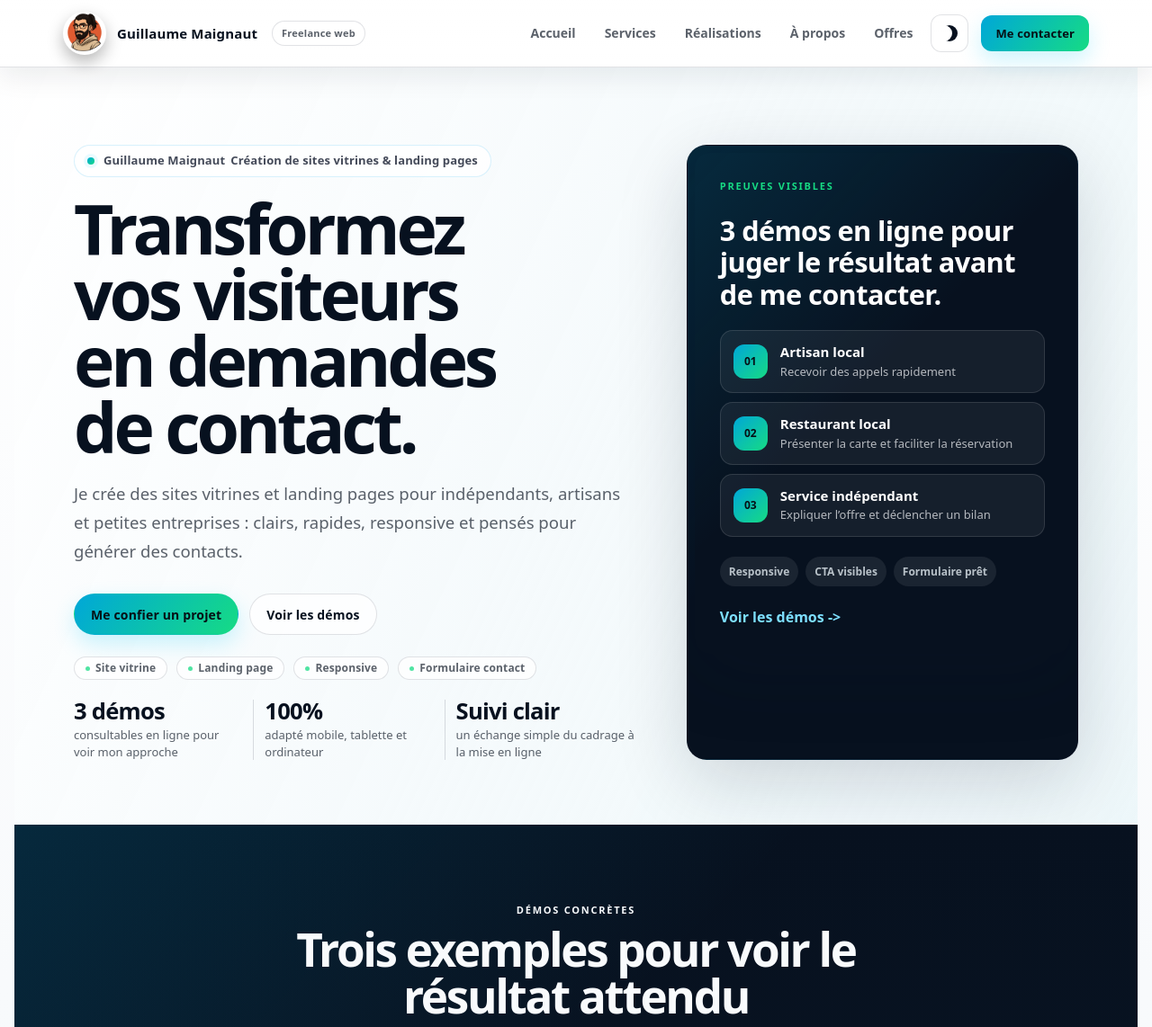
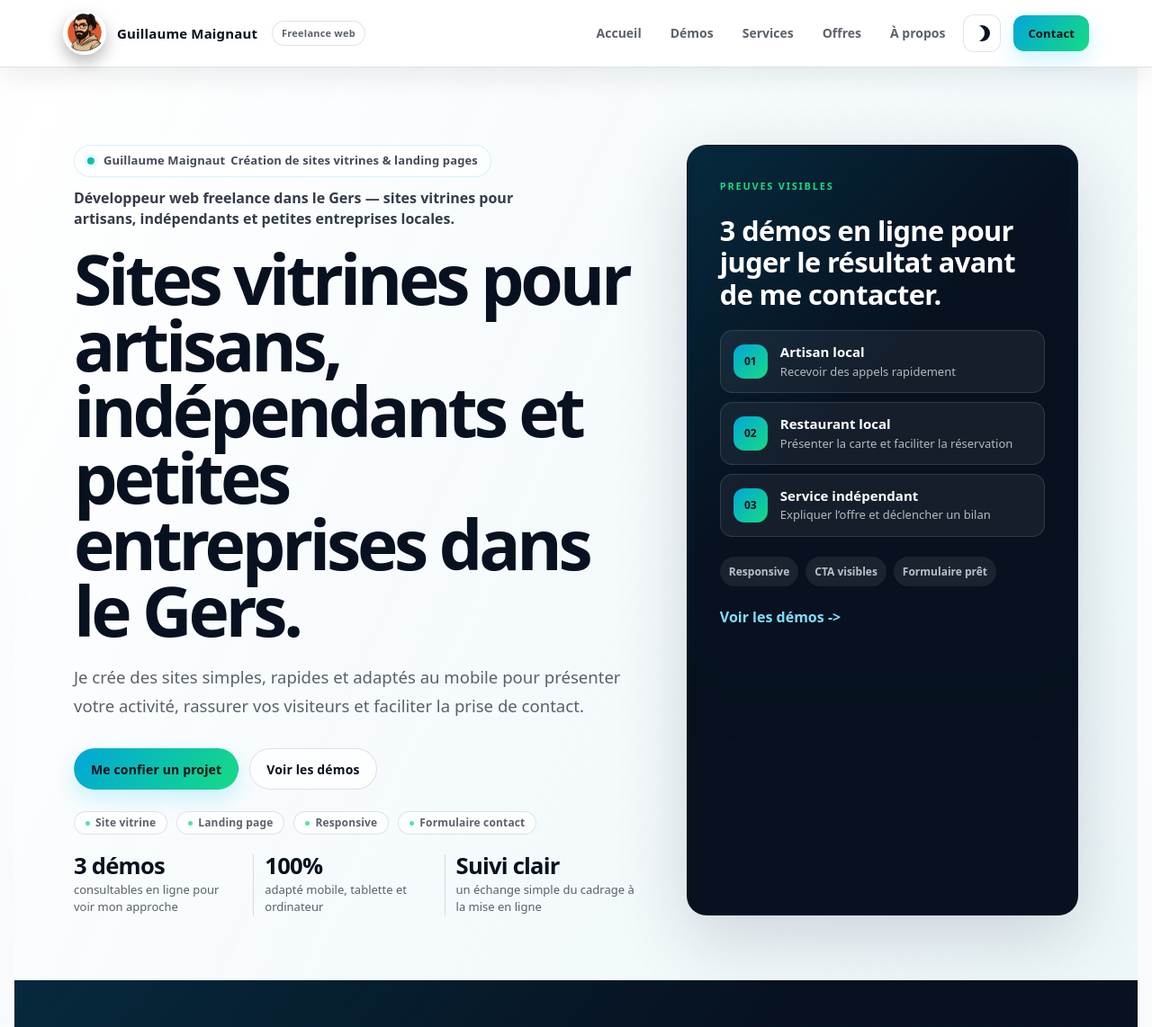
Before and after one commit to Guillaume0402/portfolio_guillaume, a PHP site: page / in a window 1280 px wide. Shown: the top 1142 px of the page at 90% size. Run offline with PHP 8.4, Linux system fonts and the light colour scheme; style sheets or scripts are compiled from the project's sources.

Commit message:
Improve local positioning and portfolio messaging

```diff
--- a/assets/scss/pages/home/_about-contact.scss
+++ b/assets/scss/pages/home/_about-contact.scss
@@ -88,6 +88,19 @@
     line-height: 1.68;
     font-size: clamp(15px, 1.2vw, 17px);
     max-width: 68ch;
+}
+
+.about-link {
+    color: var(--accent2);
+    font-weight: 800;
+    text-decoration: none;
+
+    &:hover,
+    &:focus-visible {
+        color: var(--accent);
+        text-decoration: underline;
+        text-underline-offset: 4px;
+    }
 }
 
 .about-stats {
--- a/assets/scss/pages/home/_freelance-hero.scss
+++ b/assets/scss/pages/home/_freelance-hero.scss
@@ -6,7 +6,11 @@
     }
 
     .hero-title {
-        max-width: 12ch;
+        max-width: 16ch;
+
+        @media (max-width: 820px) {
+            max-width: 12ch;
+        }
     }
 }
 
--- a/assets/scss/pages/home/_hero.scss
+++ b/assets/scss/pages/home/_hero.scss
@@ -104,6 +104,20 @@
     white-space: nowrap;
 }
 
+.hero-local-anchor {
+    margin: -8px 0 18px;
+    color: rgba(248, 250, 252, 0.88);
+    font-size: clamp(15px, 1.25vw, 18px);
+    font-weight: 750;
+    line-height: 1.45;
+    max-width: 54ch;
+
+    @media (max-width: 820px) {
+        margin: -4px 0 16px;
+        text-align: left;
+    }
+}
+
 .hero-title {
     position: relative;
     margin: 0 0 22px;
--- a/assets/scss/themes/_light-mode.scss
+++ b/assets/scss/themes/_light-mode.scss
@@ -120,6 +120,10 @@ html[data-theme="light"] {
     .hero-title {
         color: #07111f;
         background: none;
+    }
+
+    .hero-local-anchor {
+        color: rgba(7, 17, 31, 0.82);
     }
 
     .showcase-browser,
--- a/docker/mysql/initdb/02-seed.sql
+++ b/docker/mysql/initdb/02-seed.sql
@@ -4,9 +4,9 @@ SET CHARACTER SET utf8mb4;
 USE `portfolio`;
 
 INSERT INTO `projects` (`idproject`, `title`, `description`, `github_link`, `project_link`, `image`, `tech_stack`) VALUES
-(1, 'EcoRide', 'Plateforme de covoiturage écologique full stack avec authentification sécurisée, système de crédits, gestion des trajets, rôles utilisateurs et notifications e-mail automatiques lors des demandes de participation et de leur validation.', 'https://github.com/Guillaume0402/ecoride', 'https://ecoride-app-gn-39216337ff0d.herokuapp.com/', 'ecoride.webp', 'PHP, HTML, CSS, Docker, SQL, NoSQL'),
-(2, 'Tichylist', 'Application de gestion de tâches et de projets intégrant une authentification sécurisée, la création de comptes utilisateurs et un suivi structuré des listes et projets.', 'https://github.com/Guillaume0402/TickyList', NULL, 'tickylist.webp', 'PHP, HTML, CSS, Docker, SQL'),
-(3, 'TutoPHP', 'Site d’apprentissage orienté PHP vanilla, créé pour rendre les notions essentielles plus accessibles à travers une présentation claire et des cas pratiques.', 'https://github.com/Guillaume0402/Tuto-php', 'https://tuto-php-19982edf3ffe.herokuapp.com/', 'tuto-php.webp', 'PHP, HTML, CSS');
+(1, 'EcoRide', 'Projet full stack avec rôles utilisateurs, trajets, crédits et notifications. Il montre ma capacité à gérer une logique métier plus complète qu’un simple site vitrine.', 'https://github.com/Guillaume0402/ecoride', 'https://ecoride-app-gn-39216337ff0d.herokuapp.com/', 'ecoride.webp', 'PHP, HTML, CSS, Docker, SQL, NoSQL'),
+(2, 'Tichylist', 'Application de gestion de tâches avec comptes utilisateurs, authentification et suivi de projets. Ce projet montre ma capacité à structurer une application avec espace privé et données sécurisées.', 'https://github.com/Guillaume0402/TickyList', NULL, 'tickylist.webp', 'PHP, HTML, CSS, Docker, SQL'),
+(3, 'TutoPHP', 'Site pédagogique autour de PHP vanilla, pensé pour rendre des notions techniques accessibles. Il montre ma capacité à organiser du contenu, clarifier un parcours et construire une interface lisible.', 'https://github.com/Guillaume0402/Tuto-php', 'https://tuto-php-19982edf3ffe.herokuapp.com/', 'tuto-php.webp', 'PHP, HTML, CSS');
 
 INSERT INTO `skills` (`idskills`, `name`, `logo`) VALUES
 (1, 'PHP', 'phpsbg.webp'),
--- a/src/Controllers/ContactController.php
+++ b/src/Controllers/ContactController.php
@@ -16,9 +16,9 @@ class ContactController extends AbstractController
     ];
 
     private const BUDGET_OPTIONS = [
-        '450_900' => '450 à 900 € TTC',
-        '900_1500' => '900 à 1500 € TTC',
-        '1500_plus' => '1500 € TTC et plus',
+        '450_900' => '450 à 900 €',
+        '900_1500' => '900 à 1500 €',
+        '1500_plus' => '1500 € et plus',
         'indecis' => 'Je ne sais pas encore',
     ];
 
--- a/src/Controllers/HomeController.php
+++ b/src/Controllers/HomeController.php
@@ -7,14 +7,13 @@ namespace App\Controllers;
 use App\Http\AbstractController;
 use App\Repositories\ProjectRepository;
 use App\Services\Database;
-use App\Repositories\SkillsRepository;
 
 final class HomeController extends AbstractController
 {
     public function index(): string
     {
         return $this->render('home/index', [
-            'pageTitle' => 'Création de sites vitrines et landing pages | Guillaume Maignaut',
+            'pageTitle' => 'Création de sites vitrines pour artisans dans le Gers | Guillaume Maignaut',
             'pageDescription' => 'Création de sites vitrines et landing pages clairs, rapides et responsive pour indépendants, artisans et petites entreprises. Démos, tarifs et contact.',
             'pageCanonical' => 'https://guillaumemaignaut.com/',
         ]);
@@ -24,15 +23,12 @@ final class HomeController extends AbstractController
     {
         $projectRepository = new ProjectRepository(Database::getConnection());
         $projects = $projectRepository->findAll();
-        $skillsRepository = new SkillsRepository(Database::getConnection());
-        $skills = $skillsRepository->findAll();
 
         return $this->render('portfolio/index', [
-            'pageTitle' => 'Réalisations | Guillaume Maignaut',
-            'pageDescription' => 'Découvrez les réalisations web de Guillaume Maignaut : sites, applications, interfaces et projets PHP, JavaScript, HTML, Sass et MySQL.',
+            'pageTitle' => 'Projets techniques | Guillaume Maignaut',
+            'pageDescription' => 'Une sélection de projets web techniques montrant la structuration d’interfaces, la gestion de données et la construction de code maintenable.',
             'pageCanonical' => 'https://guillaumemaignaut.com/portfolio',
             'projects' => $projects,
-            'skills' => $skills,
         ]);
     }
 
--- a/src/Views/contact/index.php
+++ b/src/Views/contact/index.php
@@ -10,9 +10,9 @@ $projectTypes = [
 ];
 
 $budgetOptions = [
-    '450_900' => '450 à 900 € TTC',
-    '900_1500' => '900 à 1500 € TTC',
-    '1500_plus' => '1500 € TTC et plus',
+    '450_900' => '450 à 900 €',
+    '900_1500' => '900 à 1500 €',
+    '1500_plus' => '1500 € et plus',
     'indecis' => 'Je ne sais pas encore',
 ];
 
--- a/src/Views/home/index.php
+++ b/src/Views/home/index.php
@@ -56,7 +56,7 @@ $processSteps = [
 $offers = [
     [
         'title' => 'Landing page',
-        'price' => 'À partir de 450 € TTC',
+        'price' => 'À partir de 450 €',
         'description' => 'Pour une offre précise, une campagne, un lancement ou une prise de contact rapide.',
         'included' => [
             '1 page complète orientée conversion',
@@ -68,7 +68,7 @@ $offers = [
     ],
     [
         'title' => 'Site vitrine',
-        'price' => 'À partir de 900 € TTC',
+        'price' => 'À partir de 900 €',
         'description' => 'Pour présenter votre activité, vos services et recevoir des demandes de contact.',
         'label' => 'Le plus demandé',
         'featured' => true,
@@ -106,11 +106,13 @@ $offers = [
                         </span>
                     </p>
 
-                    <h1 class="hero-title">Transformez vos visiteurs en demandes de contact.</h1>
+                    <p class="hero-local-anchor">Développeur web freelance dans le Gers — sites vitrines pour artisans, indépendants et petites entreprises locales.</p>
+
+                    <h1 class="hero-title">Sites vitrines pour artisans, indépendants et petites entreprises dans le Gers.</h1>
 
                     <p class="hero-subtitle">
-                        Je crée des sites vitrines et landing pages pour indépendants, artisans et petites entreprises :
-                        clairs, rapides, responsive et pensés pour générer des contacts.
+                        Je crée des sites simples, rapides et adaptés au mobile pour présenter votre activité,
+                        rassurer vos visiteurs et faciliter la prise de contact.
                     </p>
 
                     <div class="hero-actions">
@@ -311,7 +313,7 @@ $offers = [
             </div>
 
             <div class="offers-note reveal">
-                <p>Hébergement, nom de domaine, rédaction complète, identité visuelle complète et maintenance mensuelle ne sont pas inclus par défaut. Je peux vous orienter sur ces points si besoin.</p>
+                <p>TVA non applicable selon le régime en vigueur. Hébergement, nom de domaine, rédaction complète, identité visuelle complète et maintenance mensuelle ne sont pas inclus par défaut. Je peux vous orienter sur ces points si besoin.</p>
             </div>
         </div>
     </section>
@@ -343,6 +345,9 @@ $offers = [
                         <p class="about-text">
                             Je privilégie les échanges simples, les priorités concrètes et un code compréhensible pour que votre site reste facile à faire évoluer.
                         </p>
+                        <p class="about-text">
+                            Vous pouvez aussi consulter <a class="about-link" href="/portfolio">mes projets techniques</a>.
+                        </p>
                     </div>
                 </div>
             </div>
--- a/src/Views/partials/header.php
+++ b/src/Views/partials/header.php
@@ -13,15 +13,15 @@
 
         <nav class="site-nav" id="site-nav" aria-label="Navigation principale">
             <a href="/" class="nav-link">Accueil</a>
+            <a href="/#realisations" class="nav-link">Démos</a>
             <a href="/#services" class="nav-link">Services</a>
-            <a href="/portfolio" class="nav-link">Réalisations</a>
+            <a href="/#offers" class="nav-link">Offres</a>
             <a href="/#about" class="nav-link">À propos</a>
-            <a href="/#offers" class="nav-link">Offres</a>
             <button class="theme-toggle" type="button" data-theme-toggle aria-label="Activer le mode sombre" aria-pressed="false" title="Changer de thème">
                 <span class="theme-toggle-icon theme-toggle-icon-sun" aria-hidden="true"></span>
                 <span class="theme-toggle-icon theme-toggle-icon-moon" aria-hidden="true"></span>
             </button>
-            <a href="/contact" class="nav-cta">Me contacter</a>
+            <a href="/contact" class="nav-cta">Contact</a>
         </nav>
     </div>
 </header>
```
Also changed, not shown: assets/scss/pages/home/_skills.scss (+13 -18 lines), src/Views/portfolio/index.php (+27 -14 lines).
